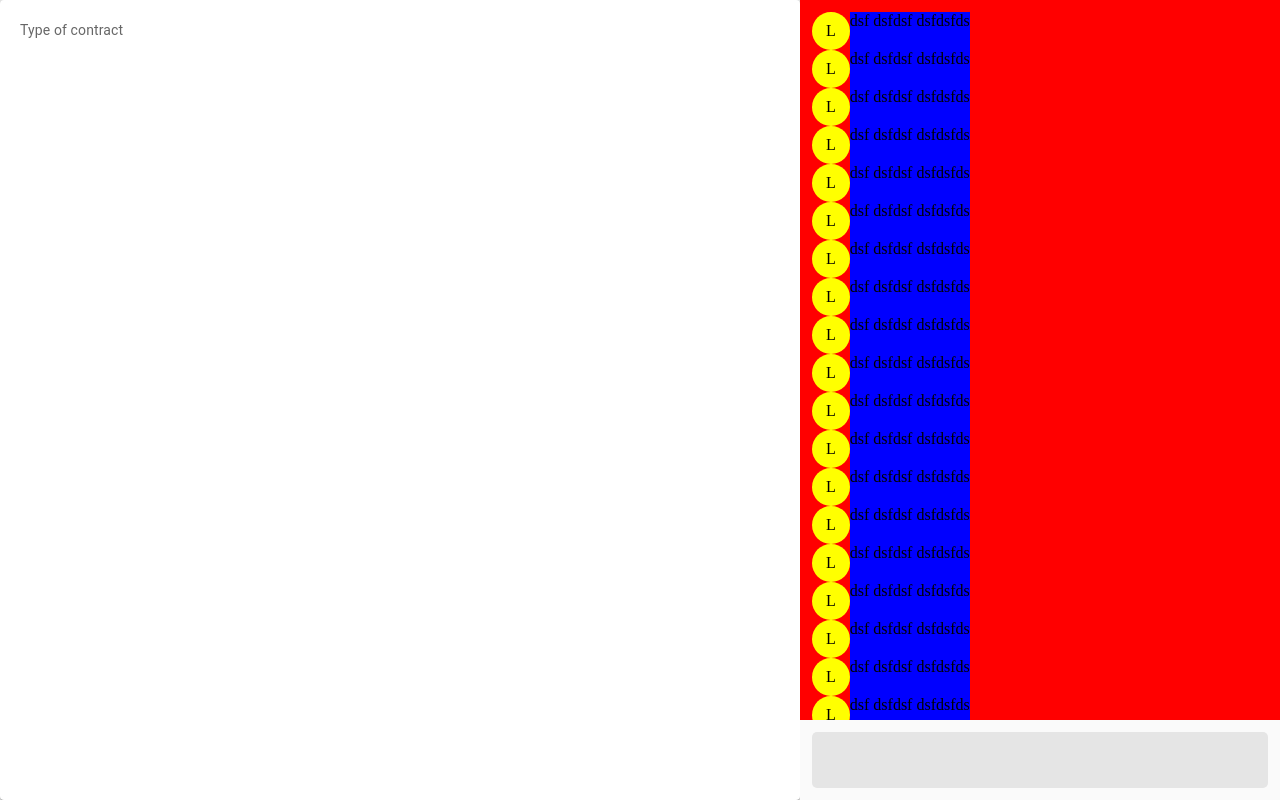
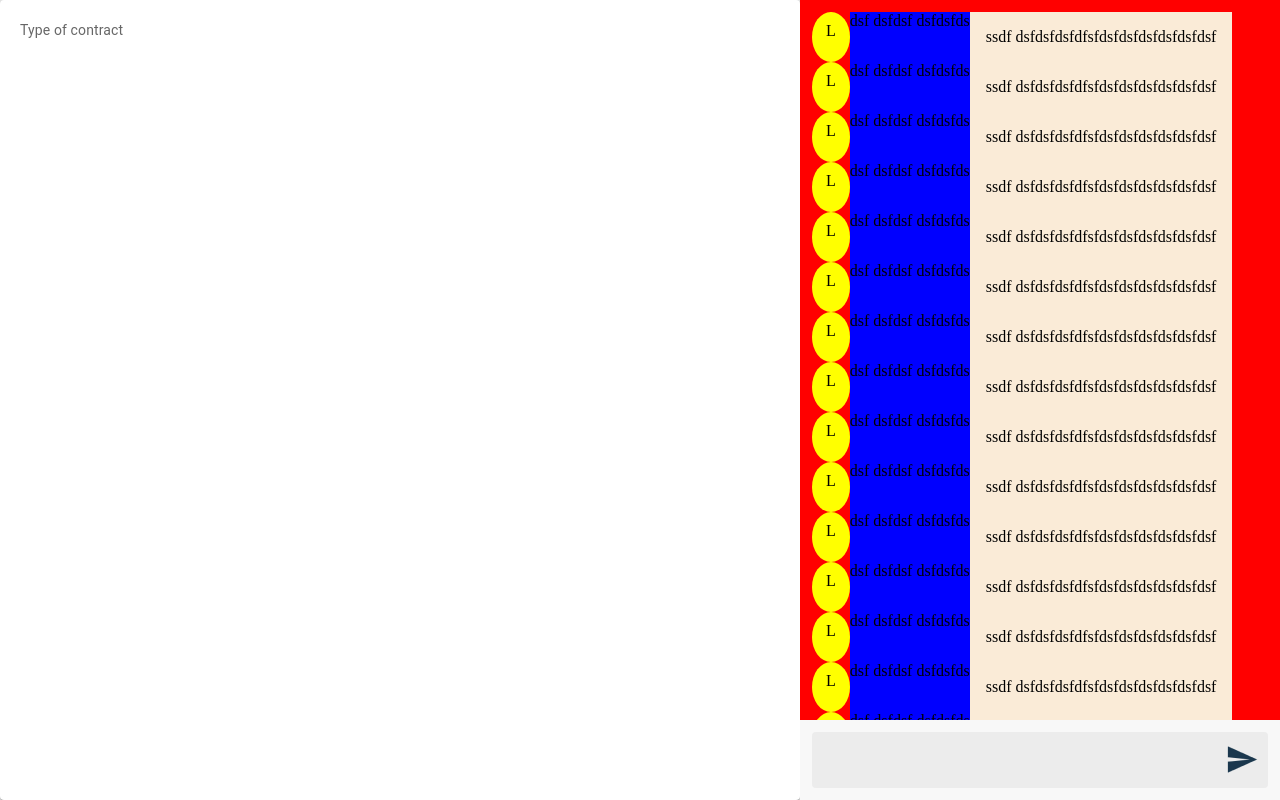
Before and after one commit to kamleshdhondge/aihackathonmonolith, a React (Create React App) app in the folder frontend/: page / in a window 1280 px wide. Both pictures are taken after a click on the button "Go to the second page". Built offline with nearby package versions, Linux system fonts and the light colour scheme.

Commit message:
Adding new icon

```diff
--- a/frontend/src/components/Chat.css
+++ b/frontend/src/components/Chat.css
@@ -4,7 +4,7 @@
 }
 
 .chat-box {
-    background-color: #fafafa;
+    background-color: #F8F8F8;
     width: 100%;
     height: 100vh;
     position: relative;
@@ -43,13 +43,22 @@
 }
 
 .submit-message-input {
-    font-size: 1.1rem;;
+    font-size: 24px;
     width: 100%;
-    background-color: #e5e5e5;
+    background-color: #ECECEC;
     border: 0;
     padding-left: 16px;
     padding-right: 50px;
-    border-radius: 5px;
+    border-radius: 4px;
+}
+
+.search-icon {
+    position: absolute;
+    right: 0;
+    width: 35px;
+    height: 35px;
+    margin-top: 10px;
+    margin-right: 20px;
 }
 
 .submit-message-input:focus {
@@ -71,3 +80,8 @@
 .chat-query-message {
     background-color: blue;
 }
+
+.chat-response {
+    padding: 16px;
+    background-color: antiquewhite;
+}
--- a/frontend/src/components/Chat.js
+++ b/frontend/src/components/Chat.js
@@ -1,6 +1,4 @@
 import './Chat.css';
-
-import Paper from '@mui/material/Paper';
 
 const ChatBox = () => {
   return (
@@ -28,6 +26,7 @@ const SubmitMessage = (props) => {
   return (
     <div className="submit-message-container">
       <input type="text" className="submit-message-input" />
+      <img className='search-icon' src='./sent.png' alt='Search Icon' />
     </div>
   );
 }
@@ -36,7 +35,12 @@ const ChatQuery = (props) => {
   return <div className='chat-query-container'>
     <div className='chat-query-letter'>L</div>
     <div className='chat-query-message'>dsf dsfdsf dsfdsfds</div>
+    <ChatResponse />
   </div>;
+}
+
+const ChatResponse = (props) => {
+  return <div className='chat-response'>ssdf dsfdsfdsfdfsfdsfdsfdsfdsfdsfdsf</div>
 }
 
 export const Chat = (props) => {
```
Also changed, not shown: frontend/public/sent.png (added).
